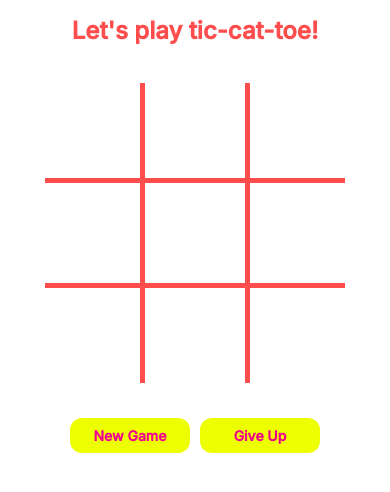
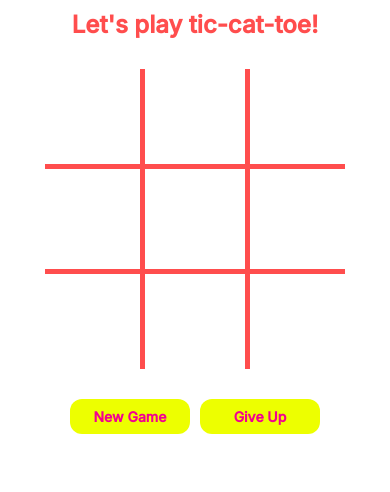
Before and after one commit to amandahinton/tic-cat-toe, a plain HTML site: page index.html in a window 390 px wide. Drawn offline with Linux system fonts and the light colour scheme.

Commit message:
improve for small screens and simplify grids

```diff
--- a/site.css
+++ b/site.css
@@ -1,13 +1,18 @@
 * {
   font-family: "Inter", sans-serif;
   font-weight: bold;
+  box-sizing: border-box;
+}
+
+body {
+  margin: 0px;
 }
 
 /* grid container to hold 3 sections: heading, game, buttons */
 #container {
   display: grid;
   grid-template-rows: 1fr 4fr 1fr;
-  width: 100%;
+  padding: 10px;
 }
 
 /* top area div for heading (let's play at start; winner at end) */
@@ -15,7 +20,7 @@
   color: rgb(255, 77, 77);
   font-weight: bold;
   font-size: 36px;
-  padding: 10px;
+  padding-bottom: 30px;
   display: flex;
   align-items: center;
   justify-content: center;
@@ -31,14 +36,12 @@
 /* div that contains the 9 playable squares */
 #gameBoard {
   display: inline-grid;
-  grid-template-rows:30px 100px 100px 100px 30px;
-  grid-template-columns: 30px 100px 100px 100px 30px;
+  grid-template-rows: repeat(3, 100px);
+  grid-template-columns: repeat(3, 100px);
   grid-template-areas:
-  ". . . . ."
-  ". topLeft topMiddle topRight ."
-  ". centerLeft centerMiddle centerRight ."
-  ". bottomLeft bottomMiddle bottomRight ."
-  ". . . . .";
+    "topLeft topMiddle topRight"
+    "centerLeft centerMiddle centerRight"
+    "bottomLeft bottomMiddle bottomRight";
 }
 
 /* bottom area div for two buttons */
@@ -46,11 +49,12 @@
   display: flex;
   align-items: center;
   justify-content: center;
+  padding-top: 30px;
 }
 
 /* two buttons at bottom */
 #newGameButton,
-#giveUpButton  {
+#giveUpButton {
   background-color: rgb(237, 255, 0);
   color: rgb(242, 0, 145);
   font-size: 16px;
@@ -67,13 +71,13 @@
 }
 
 #newGameButton:hover,
-#giveUpButton:hover:not(.hidden)  {
-  background-color:  rgb(242, 0, 145);
+#giveUpButton:hover:not(.hidden) {
+  background-color: rgb(242, 0, 145);
   color: rgb(237, 255, 0);
   box-shadow: none;
 }
 
-#giveUpButton.hidden  {
+#giveUpButton.hidden {
   display: none;
 }
 
@@ -81,7 +85,6 @@
   display: block;
   margin: 5px;
 }
-
 
 /* 9 playable squares */
 .square {
@@ -141,19 +144,17 @@
   border-left: solid 5px rgb(255, 77, 77);
 }
 
+@media screen and (max-height: 900px), screen and (max-width: 400px) {
+  #container {
+    grid-template-rows: 0.5fr 4fr 0.5fr;
+  }
 
-@media screen and (max-height: 900px) {
   #headingDiv {
     font-size: 24px;
-    padding: 0px;
-    margin: 0px;
-  }
-  #container {
-    grid-template-rows: .5fr 4fr .5fr;
   }
 
   #newGameButton,
-  #giveUpButton  {
+  #giveUpButton {
     background-color: rgb(237, 255, 0);
     color: rgb(242, 0, 145);
     font-size: 14px;
@@ -163,8 +164,16 @@
     margin-left: 5px;
     margin-right: 5px;
   }
+}
 
+@media screen and (max-width: 320px) {
   #gameBoard {
-  grid-template-columns: 5px 100px 100px 100px 5px;
+    grid-template-rows: repeat(3, 80px);
+    grid-template-columns: repeat(3, 80px);
+  }
+
+  .cat {
+    height: 70px;
+    width: 70px;
   }
 }
```
